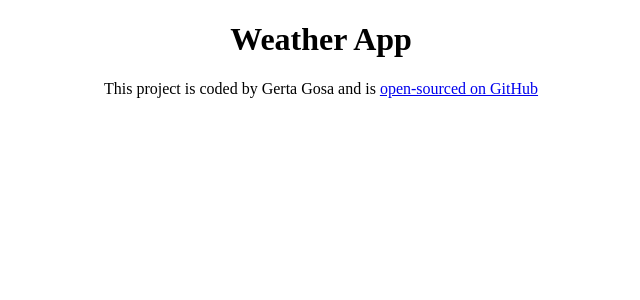
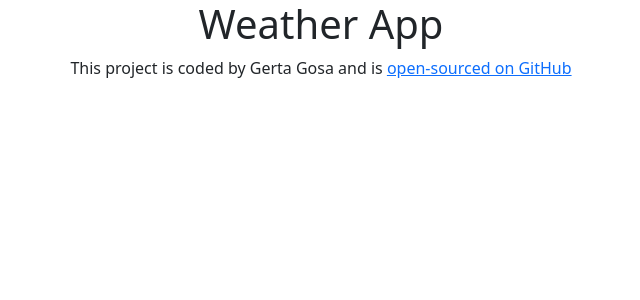
Before and after one commit to gertagosa/react-weatherapp, a React (Create React App) app: page / in a window 1280 px wide. Shown: the top 300 px of the page, without its empty margins (319-959 px from the left). Built offline with nearby package versions, Linux system fonts and the light colour scheme.

Commit message:
Added bootstrap to my project

```diff
--- a/package.json
+++ b/package.json
@@ -6,6 +6,7 @@
     "@testing-library/jest-dom": "^5.16.5",
     "@testing-library/react": "^13.4.0",
     "@testing-library/user-event": "^13.5.0",
+    "bootstrap": "^5.2.3",
     "react": "^18.2.0",
     "react-dom": "^18.2.0",
     "react-scripts": "5.0.1",
--- a/src/App.js
+++ b/src/App.js
@@ -4,13 +4,19 @@
 export default function App() {
   return (
     <div className="App">
+      <div className="container">
         <h1>Weather App</h1>
         <footer>
           This project is coded by Gerta Gosa and is {""}
-        <a href="https://github.com/gertagosa" target="_blank" rel="noreferrer">
+          <a
+            href="https://github.com/gertagosa"
+            target="_blank"
+            rel="noreferrer"
+          >
             open-sourced on GitHub
           </a>
         </footer>
       </div>
+    </div>
   );
 }
```
Also changed, not shown: src/index.js (+8 -6 lines), 1 other file (tests, documents, lock files or other folders). Lines whose indentation alone changed are shown as unchanged.
